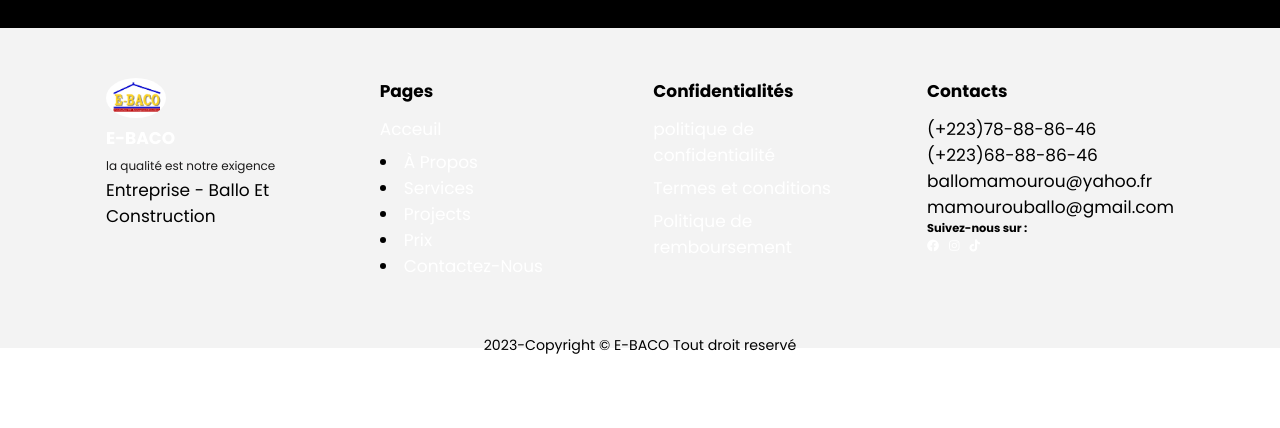
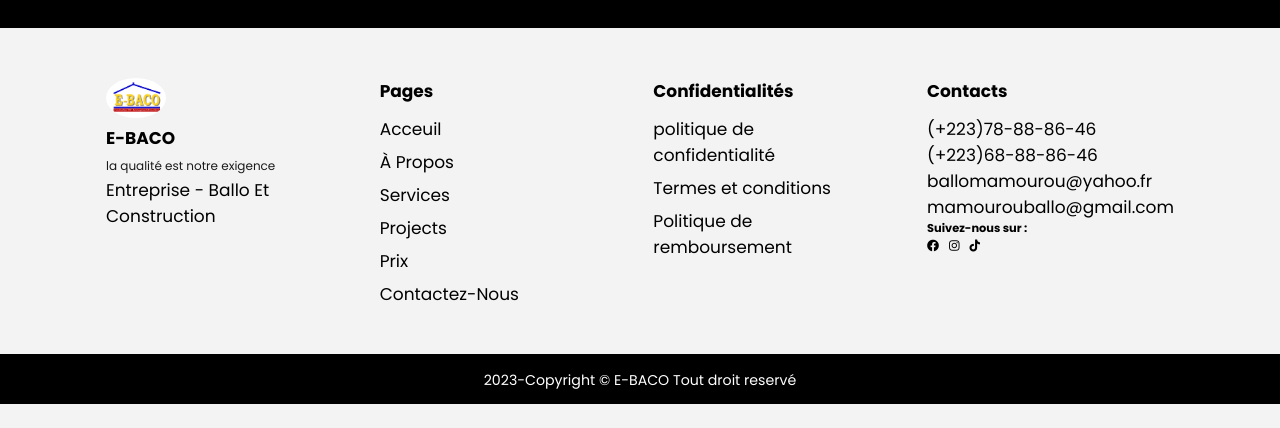
Before and after one commit to LifJr/e-baco, a plain HTML site: page index.html in a window 1280 px wide. Shown: the part 5799-6227 px from the top of the page. Before the commit the page ends 6168 px from the top, so only its background shows below. Drawn offline with nearby package versions, Linux system fonts and the light colour scheme; some packages are replaced by stand-ins of ours; a script that the page names is missing; a web font is replaced by a local one.

Commit message:
la version du site web

```diff
--- a/css/footer.css
+++ b/css/footer.css
@@ -9,7 +9,7 @@ footer {
     color: black;
     padding-top: 5rem;
     font-size: 17px;
-    height: 40vh;
+    height: 50vh;
   }
 
   .footer_container {
@@ -29,12 +29,12 @@ footer {
 
   .footer_container > div h4 {
     margin-bottom: 1.2rem;
-    color: ;
+    color: black;
     font-weight: bold;
   }
 
   .footer_container a {
-    color: #fff;
+    color: black;
     text-decoration: none;
   }
 
@@ -44,7 +44,7 @@ footer {
 
   footer ul li {
     margin-bottom: 0.7rem;
-    list-style: none;
+    list-style-type: none;
   }
 
   footer ul li a:hover {
@@ -56,14 +56,16 @@ footer {
     gap: 1rem;
     font-size: 1.2rem;
     margin-top: 2rem;
+    color: black;
   }
   .footer_copyright {
     text-align: center;
+    border-top: 1px solid var(--color-bg2);
+    background-color: white;
+    color: white;
+    background-color: black;
+    padding: 1.2rem 0;
     margin-top: 4rem;
-    padding: 1.2rem 0;
-    border-top: 1px solid var(--color-bg2);
-    background-color: ;
-    color: black;
   }
 
   /* END FOOTER */
@@ -80,6 +82,7 @@ footer {
   }
   .footer_socials {
     justify-content: center;
+    color:black;
   }
 }
 
--- a/index.html
+++ b/index.html
@@ -371,7 +371,7 @@
             <div class="footer_2">
                 <h4>Pages</h4>
                 <ul>
-                    <li><a href="#home">Acceuil</a></ul>
+                    <li><a href="#home">Acceuil</a></li>
                     <li><a href="#about">À Propos</a></li>
                     <li><a href="#services">Services</a></li>
                     <li><a href="#projects">Projects</a></li>
@@ -400,13 +400,13 @@
                     <h6 class="text-light">Suivez-nous sur : </h6>
                     <ul class="footer_socials">
                         <li>
-                            <a href=""><i class="fab fa-facebook"></i></a>
+                            <a href=""><i class="fab fa-facebook text-secondary"></i></a>
                         </li>
                         <li>
-                            <a href=""><i class="fab fa-instagram"></i></a>
+                            <a href=""><i class="fab fa-instagram text-secondary"></i></a>
                         </li>
                         <li>
-                            <a href=""><i class="fab fa-tiktok"></i></i></a>
+                            <a href=""><i class="fab fa-tiktok text-secondary"></i></i></a>
                         </li>
                     </ul>
                 </div>
```
